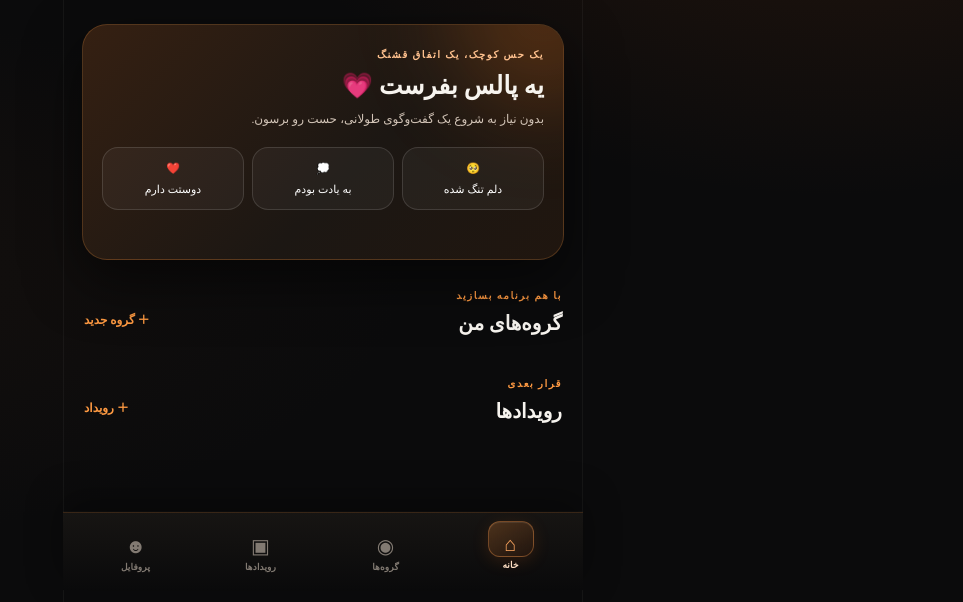
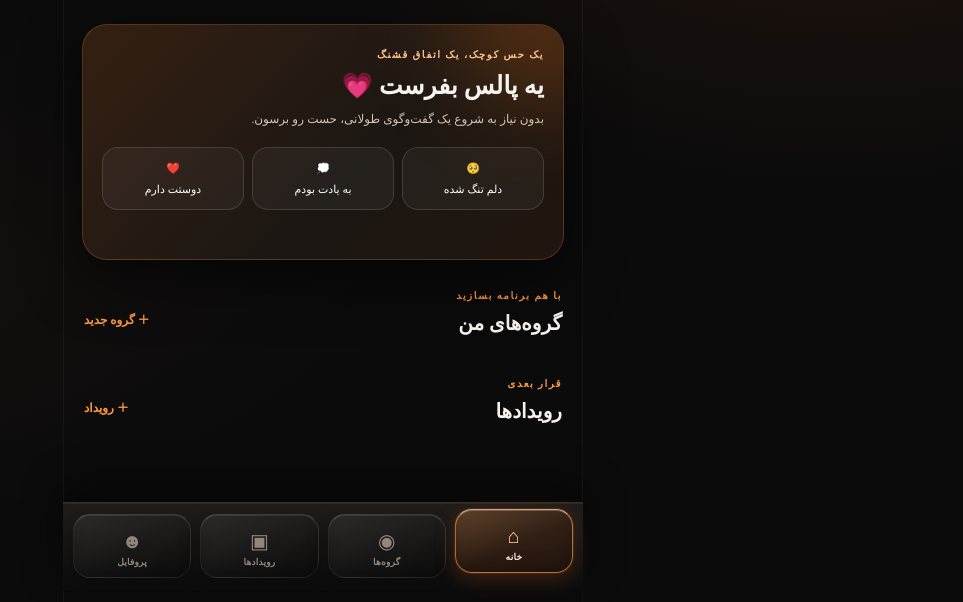
Before and after one commit to AhmadEngArt/pulse-app-, a plain HTML site: page 404.html in a window 1280 px wide. Shown: the part 210-812 px from the top of the page, without its empty margins (317-1280 px from the left). Drawn offline with Linux system fonts and the light colour scheme.

Commit message:
PULSE v8: add luxurious glass button surfaces to bottom navigation

```diff
--- a/styles.css
+++ b/styles.css
@@ -122,3 +122,69 @@ dialog{width:min(92vw,420px);border:1px solid #ff9a4238;border-radius:23px;backg
 @media(prefers-reduced-motion:reduce){
  .bottom-nav .nav-item,.bottom-nav .nav-item::before,.bottom-nav .nav-item .v5-nav-icon{transition:none}
 }
+
+
+/* PULSE v8 — premium glass buttons + bespoke icon finish */
+.bottom-nav{
+  height:88px;
+  padding:9px 9px calc(10px + env(safe-area-inset-bottom));
+  gap:7px;
+  background:linear-gradient(180deg,rgba(35,32,29,.88),rgba(12,12,13,.96));
+  border-top:1px solid rgba(255,181,119,.2);
+  box-shadow:0 -16px 42px rgba(0,0,0,.48),inset 0 1px 0 rgba(255,255,255,.055);
+  -webkit-backdrop-filter:blur(22px) saturate(145%);
+  backdrop-filter:blur(22px) saturate(145%);
+}
+.bottom-nav .nav-item{
+  height:64px;
+  margin:0 1px;
+  border:1px solid rgba(255,255,255,.075);
+  border-top-color:rgba(255,255,255,.15);
+  border-radius:17px;
+  background:linear-gradient(145deg,rgba(255,255,255,.075),rgba(255,255,255,.018) 55%,rgba(0,0,0,.13));
+  box-shadow:inset 0 1px 0 rgba(255,255,255,.09),inset 0 -5px 12px rgba(0,0,0,.15),0 5px 13px rgba(0,0,0,.2);
+  color:#93877d;
+  overflow:visible;
+}
+.bottom-nav .nav-item::before{display:none}
+.bottom-nav .nav-item .v5-nav-icon{
+  width:42px;height:34px;
+  font-size:initial;
+  color:inherit;
+}
+.bottom-nav .v5-nav-icon svg{
+  display:block;
+  width:23px;height:23px;
+  fill:none;
+  stroke:currentColor;
+  stroke-width:1.75;
+  stroke-linecap:round;
+  stroke-linejoin:round;
+  overflow:visible;
+}
+.bottom-nav .nav-item>span:last-child{
+  font-size:9px;
+  letter-spacing:.25px;
+  color:inherit;
+}
+.bottom-nav .nav-item.active{
+  color:#ffd0a6;
+  border-color:rgba(255,157,76,.62);
+  border-top-color:rgba(255,205,160,.78);
+  background:linear-gradient(155deg,rgba(255,166,91,.29),rgba(155,73,25,.2) 54%,rgba(42,24,15,.76));
+  box-shadow:inset 0 1px 0 rgba(255,231,210,.24),inset 0 -7px 15px rgba(0,0,0,.18),0 0 0 1px rgba(255,133,51,.12),0 6px 22px rgba(255,116,31,.19);
+  transform:translateY(-5px);
+}
+.bottom-nav .nav-item.active .v5-nav-icon{
+  color:#ffc18e;
+  transform:translateY(-1px) scale(1.08);
+  filter:drop-shadow(0 0 7px rgba(255,145,65,.48));
+}
+.bottom-nav .nav-item.active>span:last-child{color:#fff0e2}
+.bottom-nav .nav-item:active{transform:translateY(-1px) scale(.96)}
+.bottom-nav .nav-item:focus-visible{outline:2px solid #ffad68;outline-offset:3px}
+@media(max-width:360px){
+ .bottom-nav{gap:4px;padding-inline:6px}
+ .bottom-nav .nav-item{border-radius:14px}
+ .bottom-nav .nav-item>span:last-child{font-size:8px}
+}
```
